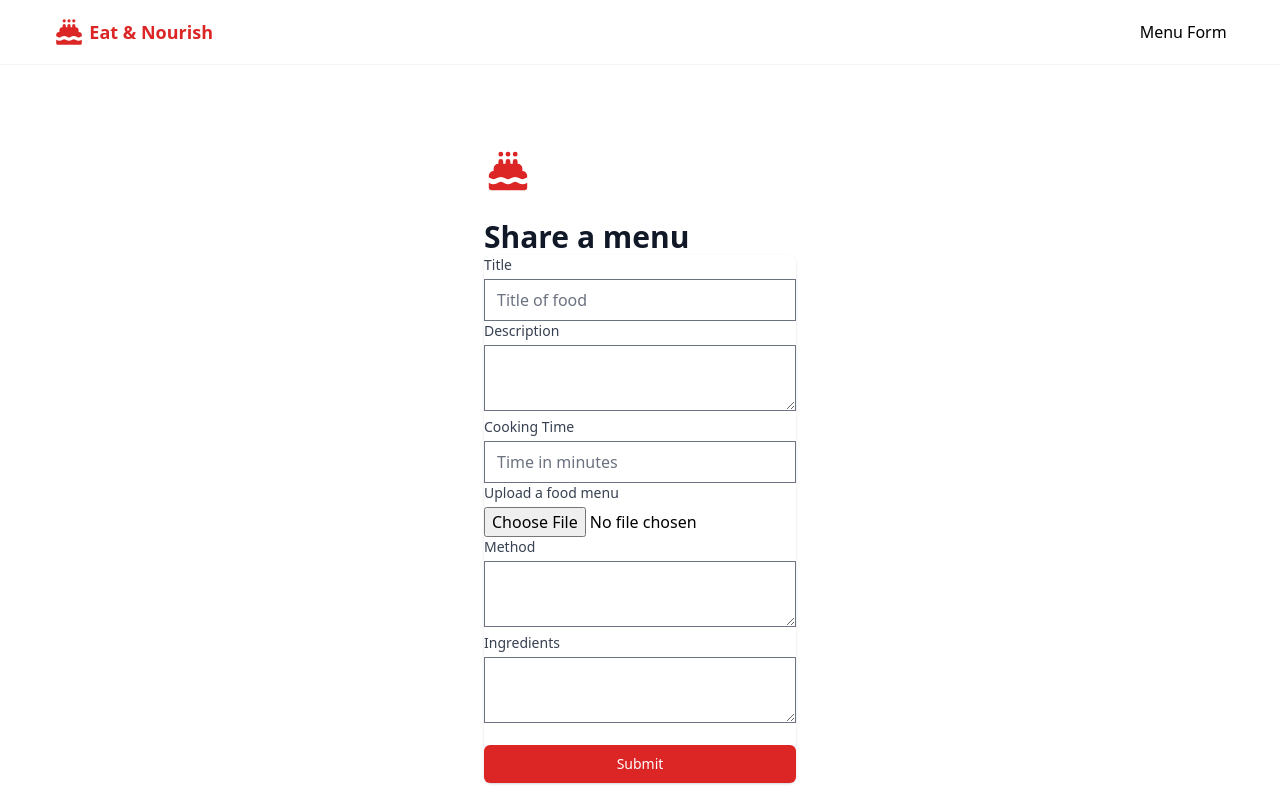
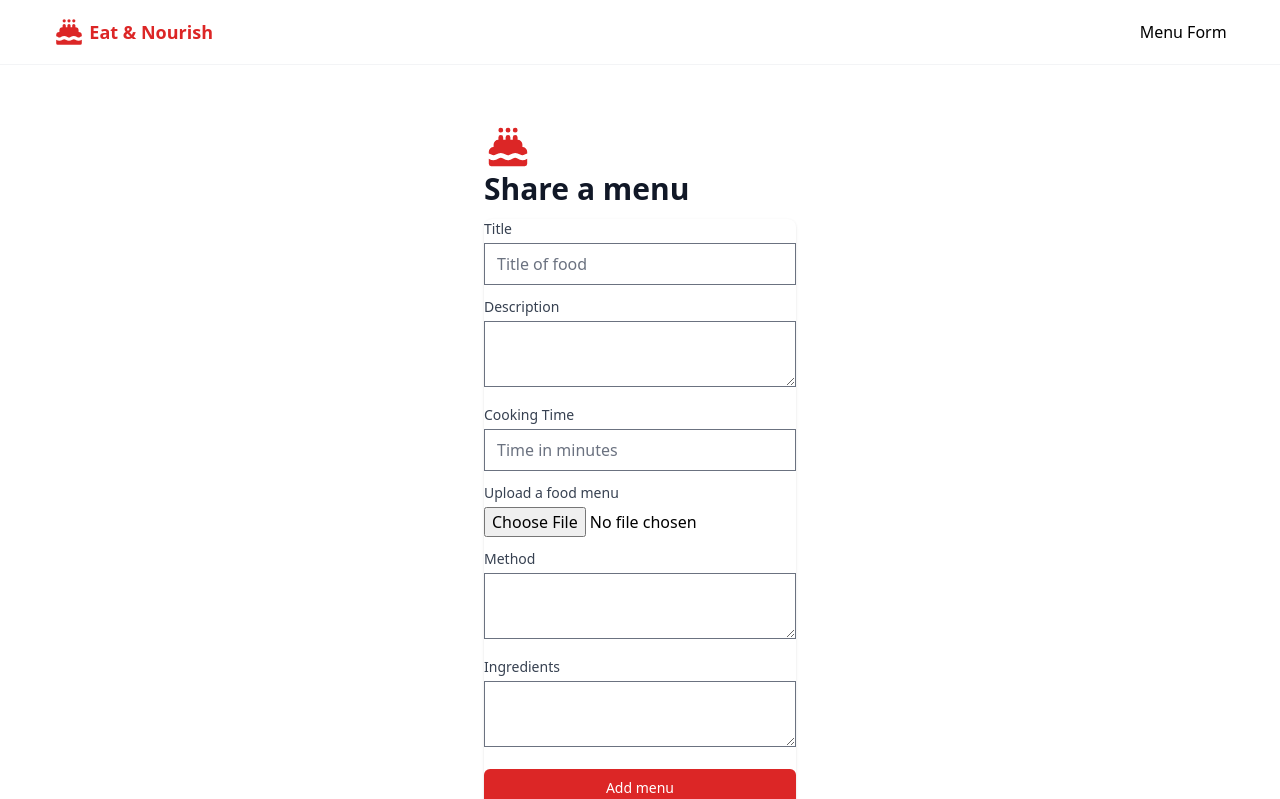
Before and after one commit to Terieyenike/next-amplify-datastore, a Next.js app: page /menu-form in a window 1280 px wide. Shown: the top 799 px of the page. Built offline with nearby package versions, Linux system fonts and the light colour scheme; no server answers; what aws-amplify would draw is missing.

Commit message:
Add: other features

```diff
--- a/pages/menu-form.js
+++ b/pages/menu-form.js
@@ -5,46 +5,45 @@ import { CakeIcon } from '@heroicons/react/solid';
 import { Recipe } from '../src/models';
 
 export default function Form() {
-  const defaultFormFiels = {
+  const defaultFormFields = {
     title: '',
     description: '',
     cookingTime: '',
-    featuredImage: '',
     method: '',
     ingredients: '',
   };
 
-  const [formFields, setFormFields] = useState(defaultFormFiels);
+  const [formFields, setFormFields] = useState(defaultFormFields);
+  const [featuredImage, setFeaturedImage] = useState(null);
 
-  const {
-    title,
-    description,
-    cookingTime,
-    featuredImage,
-    method,
-    ingredients,
-  } = formFields;
+  const { title, description, cookingTime, method, ingredients } = formFields;
 
   const handleChange = (e) => {
     const { name, value } = e.target;
 
     setFormFields({ ...formFields, [name]: value });
-
-    console.log(name, value);
   };
 
   const handleMenu = async (e) => {
     e.preventDefault();
-    await DataStore.save(
-      new Recipe({
+
+    const newRecipe = new Recipe({
       title: title,
       description: description,
       cookingTime: parseInt(cookingTime),
-        featuredImage: '',
+      featuredImage: featuredImage,
       method: method,
       ingredients: ingredients,
-      })
-    );
+    });
+
+    await DataStore.save(newRecipe);
+
+    setFormFields(defaultFormFields);
+  };
+
+  const handleFileChange = (e) => {
+    const file = e.target.files;
+    console.log(files);
   };
 
   return (
@@ -56,14 +55,16 @@ export default function Form() {
       }}>
       <div className='flex flex-col justify-center items-center max-w-7xl mx-auto w-11/12 min-h-screen'>
         <div className='py-4'>
+          <div className='mt-10 lg:mt-0'>
             <CakeIcon className='w-12 h-12 flex-shrink-0 text-red-600' />
-          <h2 className='mt-6 text-3xl font-extrabold text-gray-900'>
+            <h2 className='text-3xl font-extrabold text-gray-900'>
               Share a menu
             </h2>
+          </div>
           <div className='bg-white shadow rounded-lg'>
             <form onSubmit={handleMenu}>
               <div>
-                <label className='block text-sm font-medium text-gray-700'>
+                <label className='block text-sm font-medium text-gray-700 mt-3'>
                   Title
                 </label>
                 <div className='mt-1'>
@@ -79,7 +80,7 @@ export default function Form() {
                 </div>
               </div>
               <div>
-                <label className='block text-sm font-medium text-gray-700'>
+                <label className='block text-sm font-medium text-gray-700 mt-3'>
                   Description
                 </label>
                 <div className='mt-1'>
@@ -92,7 +93,7 @@ export default function Form() {
                 </div>
               </div>
               <div>
-                <label className='block text-sm font-medium text-gray-700'>
+                <label className='block text-sm font-medium text-gray-700 mt-3'>
                   Cooking Time
                 </label>
                 <div className='mt-1'>
@@ -108,7 +109,7 @@ export default function Form() {
                 </div>
               </div>
               <div>
-                <label className='block text-sm font-medium text-gray-700'>
+                <label className='block text-sm font-medium text-gray-700 mt-3'>
                   Upload a food menu
                 </label>
                 <div className='mt-1'>
@@ -116,12 +117,14 @@ export default function Form() {
                     type='file'
                     accept='image/png, image/jpeg'
                     name='featuredImage'
+                    // value={featuredImage}
+                    onChange={handleFileChange}
                   />
                 </div>
               </div>
 
               <div>
-                <label className='block text-sm font-medium text-gray-700'>
+                <label className='block text-sm font-medium text-gray-700 mt-3'>
                   Method
                 </label>
                 <div className='mt-1'>
@@ -135,7 +138,7 @@ export default function Form() {
               </div>
 
               <div>
-                <label className='block text-sm font-medium text-gray-700'>
+                <label className='block text-sm font-medium text-gray-700 mt-3'>
                   Ingredients
                 </label>
                 <div className='mt-1'>
@@ -147,10 +150,11 @@ export default function Form() {
                     onChange={handleChange}></textarea>
                 </div>
               </div>
+
               <button
                 className='w-full flex justify-center py-2 px-4 border border-transparent rounded-md shadow-sm text-sm font-medium text-white bg-red-600 hover:bg-red-700 focus:outline-none focus:ring-2 focus:ring-offset-2 focus:ring-red-500 mt-4'
                 type='submit'>
-                Submit
+                Add menu
               </button>
             </form>
           </div>
```
Lines whose indentation alone changed are shown as unchanged.
